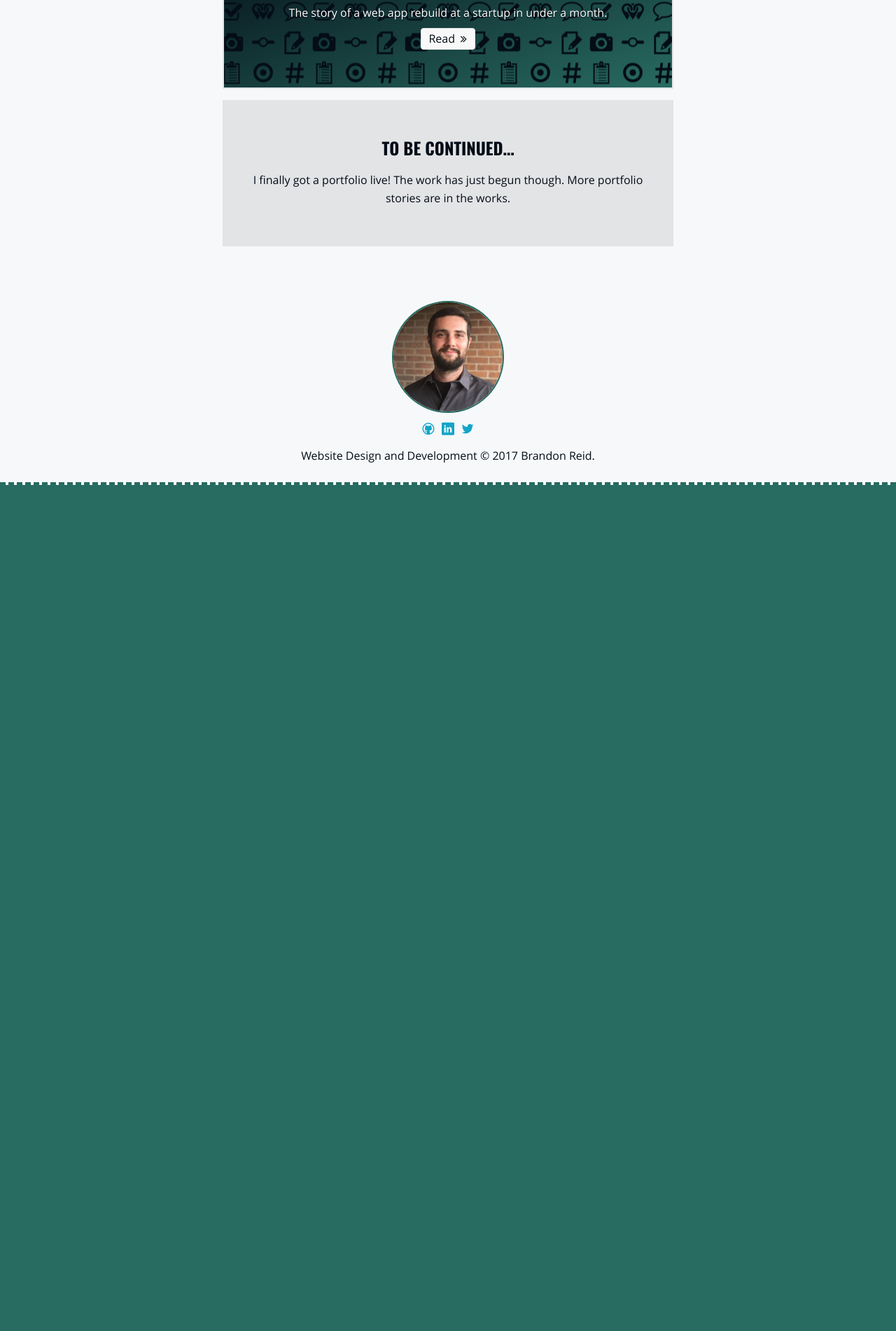
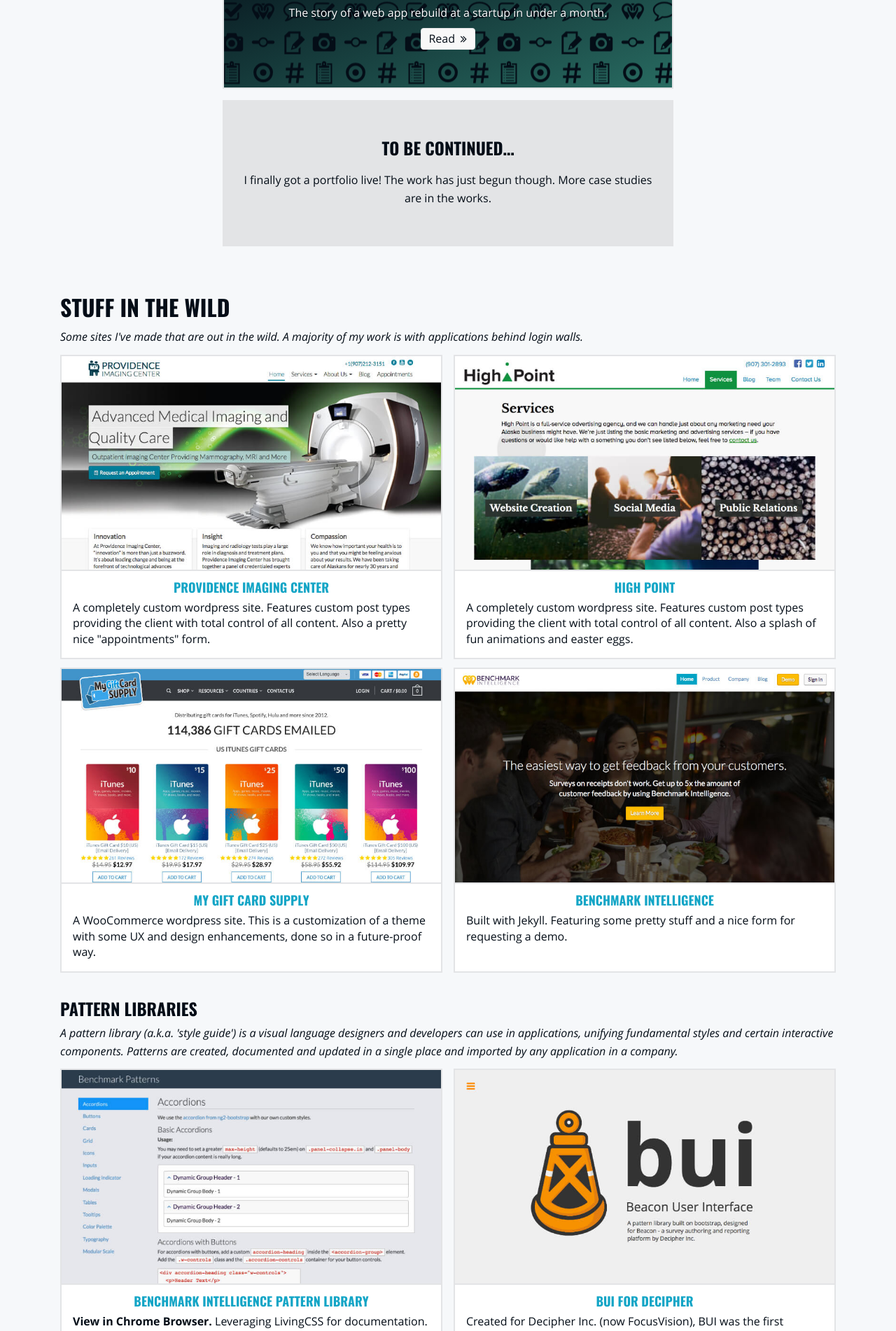
Before and after one commit to brandonreid/portfolio, a Jekyll site: the page built from index.html, in a window 1280 px wide. Shown: the part 382-2284 px from the top of the page at 70% size. Built offline with Jekyll 4.4.1, drawn with Linux system fonts in a browser that asks for light colours; before the commit the page ends 1075 px from its top, so only the background shows below that; some of the changed text lies outside the part shown.

Commit message:
Add other portfolio items

```diff
--- a/index.html
+++ b/index.html
@@ -12,8 +12,70 @@
       </a>
       <div class="case-study to-be-continued">
         <h2>To be continued&hellip;</h2>
-        <p>I finally got a portfolio live! The work has just begun though. More portfolio stories are in the works.</p>
+        <p>I finally got a portfolio live! The work has just begun though. More case studies are in the works.</p>
       </div>
     </div>
   </div>
 </div>
+<div class="container wild-items">
+  <div class="row">
+    <div class="col-xs-24">
+      <h1>Stuff in the Wild</h1>
+      <p class="desc">Some sites I've made that are out in the wild. A majority of my work is with applications behind login walls.</p>
+    </div>
+  </div>
+  <div class="row wi-flex">
+    <div class="col-sm-12">
+      <a class="wild-item" href="https://provimaging.com/" target="_blank">
+        <img src="{{ site.baseurl }}/img/portfolio/provimaging.jpg" alt="Providence Imaging Center Website">
+        <h3>Providence Imaging Center</h3>
+        <p class="wi-desc">A completely custom wordpress site. Features custom post types providing the client with total control of all content. Also a pretty nice "appointments" form.</p>
+      </a>
+    </div>
+    <div class="col-sm-12">
+      <a class="wild-item" href="http://thehighpointagency.com/" target="_blank">
+        <img src="{{ site.baseurl }}/img/portfolio/thehighpointagency.jpg" alt="High Point Website">
+        <h3>High Point</h3>
+        <p class="wi-desc">A completely custom wordpress site. Features custom post types providing the client with total control of all content. Also a splash of fun animations and easter eggs.</p>
+      </a>
+    </div>
+  </div>
+  <div class="row wi-flex">
+    <div class="col-sm-12">
+      <a class="wild-item" href="https://www.mygiftcardsupply.com/" target="_blank">
+        <img src="{{ site.baseurl }}/img/portfolio/mygiftcardsupply.jpg" alt="My Gift Card Supply Website">
+        <h3>My Gift Card Supply</h3>
+        <p class="wi-desc">A WooCommerce wordpress site. This is a customization of a theme with some UX and design enhancements, done so in a future-proof way.</p>
+      </a>
+    </div>
+    <div class="col-sm-12">
+      <a class="wild-item" href="http://usebenchmark.com/" target="_blank">
+        <img src="{{ site.baseurl }}/img/portfolio/benchmarkintelligence.jpg" alt="Benchmark Intelligence Website">
+        <h3>Benchmark Intelligence</h3>
+        <p class="wi-desc">Built with Jekyll. Featuring some pretty stuff and a nice form for requesting a demo.</p>
+      </a>
+    </div>
+  </div>
+  <div class="row">
+    <div class="col-xs-24">
+      <h2>Pattern Libraries</h2>
+      <p class="desc">A pattern library (a.k.a. 'style guide') is a visual language designers and developers can use in applications, unifying fundamental styles and certain interactive components. Patterns are created, documented and updated in a single place and imported by any application in a company.</p>
+    </div>
+  </div>
+  <div class="row wi-flex">
+    <div class="col-sm-12">
+      <a class="wild-item" href="http://usebenchmark.github.io/pattern-library/" target="_blank">
+        <img src="{{ site.baseurl }}/img/portfolio/benchmarkpatterns.jpg" alt="Benchmark Intelligence Pattern Library">
+        <h3>Benchmark Intelligence Pattern Library</h3>
+        <p class="wi-desc"><strong>View in Chrome Browser.</strong> Leveraging LivingCSS for documentation. This is my most successful, integrated pattern library. It's used in all of Benchmark's apps and their public website.</p>
+      </a>
+    </div>
+    <div class="col-sm-12">
+      <a class="wild-item" href="http://decipher-design.com/bui/" target="_blank">
+        <img src="{{ site.baseurl }}/img/portfolio/bui.jpg" alt="BUI Pattern Library for Decipher">
+        <h3>BUI for Decipher</h3>
+        <p class="wi-desc">Created for Decipher Inc. (now FocusVision), BUI was the first pattern library I created.</p>
+      </a>
+    </div>
+  </div>
+</div>
```
Also changed, not shown: _less/_portfolio.less (+51 -0 lines), css/styles.css, img/portfolio/benchmarkintelligence.jpg (added), img/portfolio/benchmarkpatterns.jpg (added), img/portfolio/bui.jpg (added), img/portfolio/mygiftcardsupply.jpg (added), img/portfolio/provimaging.jpg (added), img/portfolio/thehighpointagency.jpg (added).
